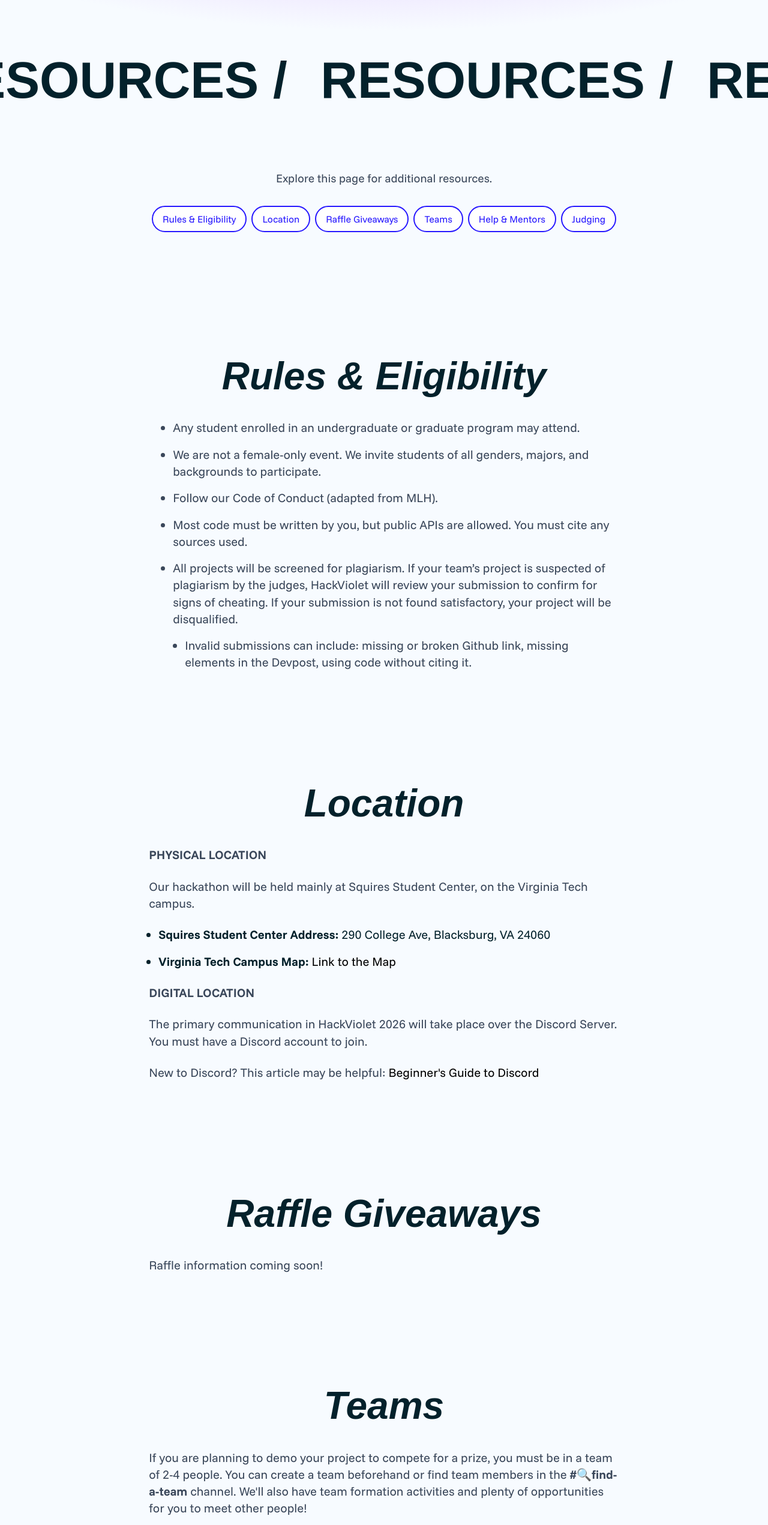
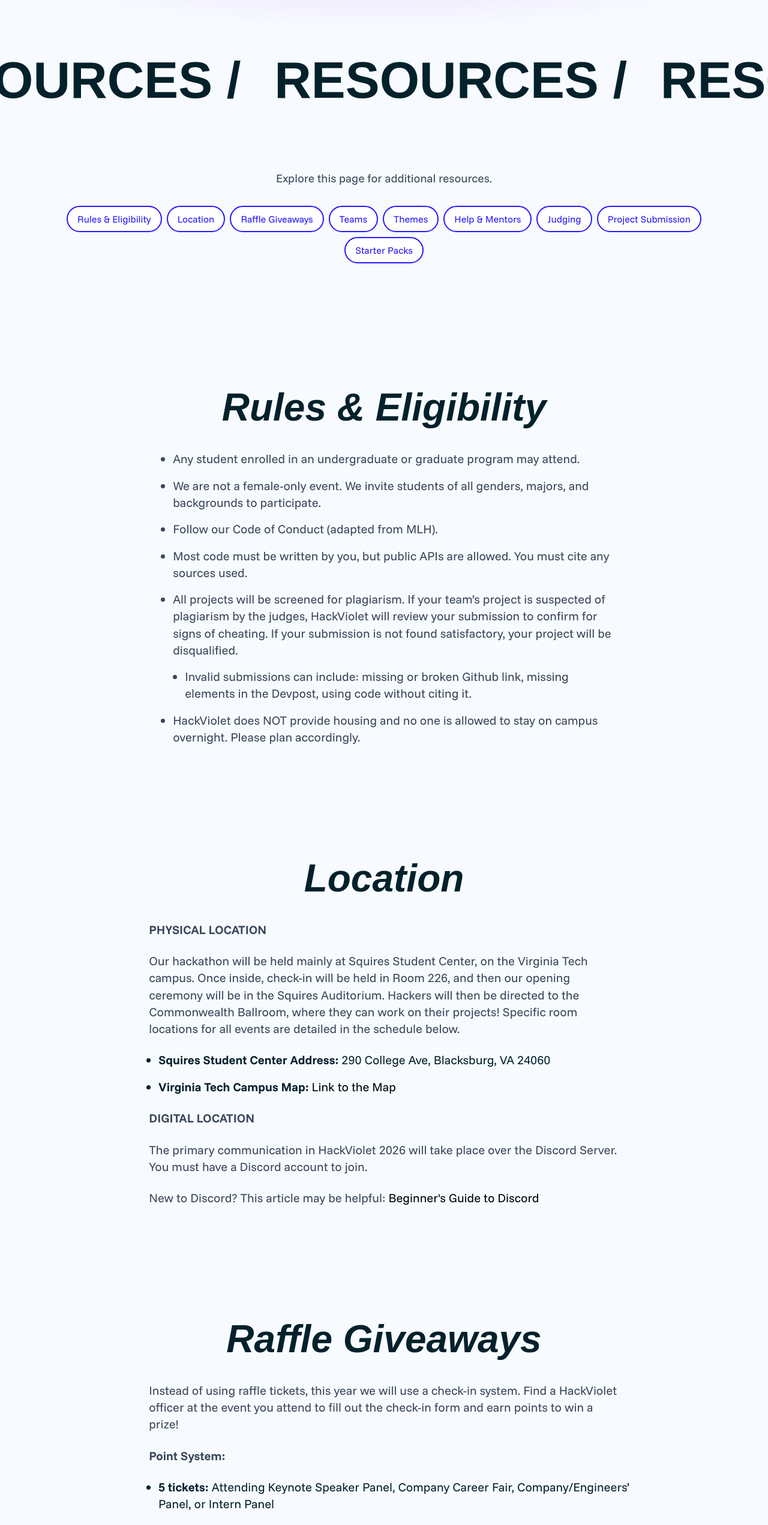
Before and after one commit to Solarlake/hackviolet, a React (Create React App) app: page /resources in a window 1280 px wide. Shown: the part 234-2776 px from the top of the page at 60% size. Built offline with nearby package versions, Linux system fonts and the light colour scheme; a web font is replaced by a local one.

Commit message:
updated resources

```diff
--- a/src/content/submission.json
+++ b/src/content/submission.json
@@ -1,15 +1,15 @@
 [
     {
         "question": "Initial Project Submission",
-        "answer": "<i>Initial project submissions</i> are due on Devpost by Sunday, February 2nd, 2025 at 10:30 AM EST. Judging preference forms are also due at this time. This can be a rough submission with random text, links, etc. You must submit your project to all the prize categories you'd like to be considered for."
+        "answer": "<i>Initial project submissions</i> are due on Devpost by Sunday, February 1st, 2026 at 9:30 AM EST. This can be a rough submission with random text, links, etc. You must submit your project to all the prize categories you'd like to be considered for."
     },
     {
         "question": "Final Project Submission",
-        "answer": "Final project submissions are due by <b>Sunday, February 2nd, 2025 at 12:30 PM EST</b> including a 3-minute maximum demo video and link to a GitHub repo containing your code. All submissions will be made to the <a href=\"https://hackviolet-2025.devpost.com/\" target=\"_blank\">HackViolet 2025 Devpost page</a>. <ul><li>New to Devpost? Check out this <a href=\"https://help.devpost.com/hc/en-us/articles/360054999651-How-to-enter-a-submission/\" target=\"_blank\">submission guide</a>.</li> <li><a href=\"https://www.youtube.com/watch?v=0c_ARsh51lk&t/\" target=\"_blank\">Here is a video</a> with tips on Devpost submission</li></ul>"
+        "answer": "Final project submissions are due by <b>Sunday, February 1st, 2026 at 11:00 AM EST</b> including a 2-minute maximum demo video and link to a GitHub repo containing your code. All submissions will be made to the <a href=\"#\" target=\"_blank\">HackViolet 2026 Devpost page</a>. <ul><li>New to Devpost? Check out this <a href=\"https://help.devpost.com/hc/en-us/articles/360054999651-How-to-enter-a-submission/\" target=\"_blank\">submission guide</a>.</li> <li><a href=\"https://www.youtube.com/watch?v=0c_ARsh51lk&t/\" target=\"_blank\">Here is a video</a> with tips on Devpost submission</li></ul>"
     },
     {
         "question": "Demo Video",
-        "answer": "All teams must submit a <b>3-min max. demo video</b> along with their submission. Here are some tips: <ul><li>The demo video must describe what your project is and how it works</li><li>Each team member should be speaking/present at least once in the video. Don’t just have one person explain it all!</li><li>Be creative! The judges will be looking at dozens of projects during the day, so you want to ensure the demo's first few seconds capture their attention!</li><li><a href=\"https://hackviolet2024.devpost.com/?ref_feature=challenge&ref_medium=discover/\" target=\"_blank\">Here are some examples of projects from HackViolet 2024.</a>Take a look at the winners – do you notice anything in common? </li></ul>"
+        "answer": "All teams must submit a <b>3-min max. demo video</b> along with their submission. Here are some tips: <ul><li>The demo video must describe what your project is and how it works</li><li>Each team member should be speaking/present at least once in the video. Don’t just have one person explain it all!</li><li>Be creative! The judges will be looking at dozens of projects during the day, so you want to ensure the demo's first few seconds capture their attention!</li><li><a href=\"https://hackviolet-2025.devpost.com/project-gallery\" target=\"_blank\">Here are some examples of projects from HackViolet 2025.</a>Take a look at the winners – do you notice anything in common? </li></ul>"
     },
     {
         "question": "Link to GitHub Repository",
--- a/src/page/Resources.js
+++ b/src/page/Resources.js
@@ -77,8 +77,11 @@ const Resources = () => {
                         <Link to="/resources#location" className="quicklink">Location</Link>
                         <Link to="/resources#raffle" className="quicklink">Raffle Giveaways</Link>
                         <Link to="/resources#teams" className="quicklink">Teams</Link>
+                        <Link to="/resources#themes" className="quicklink">Themes</Link>
                         <Link to="/resources#mentors" className="quicklink">Help & Mentors</Link>
                         <Link to="/resources#judging" className="quicklink">Judging</Link>
+                        <Link to="/resources#submission" className="quicklink">Project Submission</Link>
+                        <Link to="/resources#starter" className="quicklink">Starter Packs</Link>
                     </div>
 
             <div id="rules" className="section">
@@ -93,6 +96,7 @@ const Resources = () => {
                         <li>Most code must be written by you, but public APIs are allowed. You must cite any sources used.</li>
                         <li>All projects will be screened for plagiarism. If your team’s project is suspected of plagiarism by the judges, HackViolet will review your submission to confirm for signs of cheating. If your submission is not found satisfactory, your project will be disqualified.</li>
                         <li className="indented">Invalid submissions can include: missing or broken Github link, missing elements in the Devpost, using code without citing it.</li>
+                        <li> HackViolet does NOT provide housing and no one is allowed to stay on campus overnight. Please plan accordingly.</li>
                     </ul>
                     </p>
                     </div>
@@ -104,7 +108,7 @@ const Resources = () => {
                 <div className="text">
                     <div className="copy">
                         <p><strong>PHYSICAL LOCATION</strong></p>
-                        <p>Our hackathon will be held mainly at Squires Student Center, on the Virginia Tech campus.</p>
+                        <p>Our hackathon will be held mainly at Squires Student Center, on the Virginia Tech campus. Once inside, check-in will be held in Room 226, and then our opening ceremony will be in the Squires Auditorium. Hackers will then be directed to the Commonwealth Ballroom, where they can work on their projects! Specific room locations for all events are detailed in the schedule below.</p>
 
                         <ul>
                             <li><strong>Squires Student Center Address:</strong> 290 College Ave, Blacksburg, VA 24060</li>
@@ -126,21 +130,21 @@ const Resources = () => {
                 <p className="header">Raffle Giveaways</p>
                 <div className="text">
                     <div className="copy">
-                        <p>Raffle information coming soon!</p>
 
-                        {/* <p><strong>Raffle System:</strong></p>
+                        <p>Instead of using raffle tickets, this year we will use a check-in system. Find a HackViolet officer at the event you attend to fill out the check-in form and earn points to win a prize!</p>
+                        <p><strong>Point System:</strong></p>
                         <ul>
-                        <li><strong>5 tickets:</strong> Attending Company Sponsor Fair, Q&A Session (*5 tickets for each event)</li>
-                        <li><strong>3 tickets:</strong> Attending a workshop or event, Mentor Speed Dating</li>
-                        <li><strong>1 ticket:</strong> Asking a question during a workshop</li>
-                        <li><strong>1 ticket:</strong> Follow us on Instagram @hackvioletvt</li>
+                        <li><strong>5 tickets:</strong> Attending Keynote Speaker Panel, Company Career Fair, Company/Engineers’ Panel, or Intern Panel</li>
+                        <li><strong>3 tickets:</strong>  Attending a workshop or Mentor Scavenger Hunt</li>
                         </ul>
 
-                        <p><strong>Most Engaged Hacker:</strong> $150 gift card will be awarded to the hacker holding the most tickets by Sunday!</p>
+                        <p><strong>Most Engaged Hacker:</strong>  awarded to the hacker holding the most tickets by Sunday!
+24” HD Smart TV
+</p>
 
-                        <p><strong>Raffle Winners:</strong> VT Backpack or VT Hoodie</p>
+                        <p><strong>Raffle Winners:</strong> Squishmallows</p>
 
-                        <p>Winners will be announced at the Closing Ceremony on Sunday, Feb 2nd @ 5 PM.</p> */}
+                        <p>Winners will be announced at the Closing Ceremony on Sunday, Feb 1st @ 6 PM.</p>
                     </div>
                 </div>
             </div>
@@ -149,11 +153,26 @@ const Resources = () => {
                 <p className="header">Teams</p>
                 <div className="text">
                     <div className="copy">
-                        <p>If you are planning to demo your project to compete for a prize, you must be in a team of 2-4 people. You can create a team beforehand or find team members in the <strong>#🔍find-a-team</strong> channel. We'll also have team formation activities and plenty of opportunities for you to meet other people!</p>
+                        <p>If you are planning to demo your project to compete for a prize, you must be in a team of 2-4 people. You can create a team beforehand or find team members in the <strong>#looking-for-team</strong> channel. We'll also have team formation activities and plenty of opportunities for you to meet other people!</p>
 
                         <p><strong>First-Time Hacker Teams</strong></p>
                         <p>First-time hacker teams are composed of majority first-time hackers, or people who are submitting to a hackathon for the first time. For example, if you have a team of 4, 3 of the members must be first-time hackers to be eligible for first-time hacker prize categories.</p>
                     </div>
+                </div>
+            </div>
+
+            <div id="themes" className="section">
+                <p className="header">Themes</p>
+                <div className="text">
+                    <div className="copy">
+                        <p>There are no strict themes for HackViolet 2026, so you are free to build any project you’d like. You can use these topics for inspiration:</p>
+                        <ul>
+                            <li><strong>Female-Empowerment: </strong>Create a project that tackles issues that women face, aids female-empowerment, and/or combats the gender gap in tech.</li>
+                            <li><strong>Social Good: </strong>Create a project that aims to create a real-world solution. How can we benefit a large number of people and make a positive impact on society?</li>
+                            <li><strong>Sustainability</strong>Create a project that is dedicated to supporting sustainability and conservation efforts. How can we live harmoniously with our planet?</li>
+                        </ul>
+                        <p>You may also want to keep the prize categories in mind and base your project on one or more of those.</p>
+                        </div>
                 </div>
             </div>
 
@@ -163,17 +182,18 @@ const Resources = () => {
                     <div className="copy">
                         <p><strong>General Help</strong></p>
                         <ul>
-                        <li>Post questions in the appropriate Question channels in the Discord Server, such as <strong>#❓-ask-organizers</strong>. You can receive help from mentors, organizers, and fellow hackers!</li>
-                        <li>Please check the <strong>#faq</strong> channel before asking your question, as it may be answered there.</li>
+                        <li>Post questions in the appropriate Question channels in the Discord Server, such as <strong>#❓-ask-an-organizer</strong>. You can receive help from mentors, organizers, and fellow hackers!</li>
+                        <li>Please check the <strong>#resources</strong> channel before asking your question, as it may be answered there.</li>
                         <li>Please refrain from DMing organizers privately and use the help channels, as DMs are very hard for us to keep track of.</li>
+                        <li>Find a HackViolet officer! We will be wearing hoodies that say HackViolet Executive Board.</li>
+                        <li>Also find us at our info desk outside of the Commonwealth Ballroom.</li>
                         </ul>
 
                         <p><strong>Mentor Info</strong></p>
                         <ul>
                         <li>Mentors are a resource for hackers during the hackathon.</li>
-                        <li>Contacting mentors will primarily take place over the Discord server using a queuing system. Instructions can be found in the <strong>#how-to-join</strong> channel.</li>
-                        <li>Learn more about mentors by referencing the <strong>#mentor-intros</strong> channel.</li>
-
+                        <li>Mentors will be able to help you in the Commonwealth Ballroom or over the Discord server using a queuing system.</li>
+                        <li>Learn more about mentors by referencing the # 👋-mentor-intros channel. Additionally, there is a Mentor Speed dating event taking place on January 31st from 11AM-12PM in room 305.</li>
                         </ul>
                     </div>
                 </div>
@@ -214,7 +234,7 @@ const Resources = () => {
                 </div>
             </div>
 
-            {/* <div id="submission" className="submission">
+            <div id="submission" className="submission">
                 <p className="submission_header">Project Submission</p>
                 <div className="questions">
                 {SubmissionData.map((question, index) => (
@@ -230,9 +250,9 @@ const Resources = () => {
                     </div>
                 ))}
                 </div>
-            </div> */}
+            </div>
 
-            {/* <div id="starter" className="starter">
+            <div id="starter" className="starter">
                 <p className="starter_header">Starter Packs & Resources</p>
                 <div className="questions">
                 {StarterData.map((question, index) => (
@@ -249,7 +269,7 @@ const Resources = () => {
                 ))}
             </div>
 
-            </div> */}
+            </div>
 
             <div className="footer">
                 <Footer />
--- a/src/style/Resources.scss
+++ b/src/style/Resources.scss
@@ -209,6 +209,18 @@ html {
         }
     }
 
+        .arrow {
+        width: 1em;
+        height: 1em;
+    }
+    .arrow__down {
+    width: 1em;
+    height: 1em;
+    transform: rotate(90deg);
+}
+
+
+
     .section {
         scroll-margin-top: 10em;
 
```
